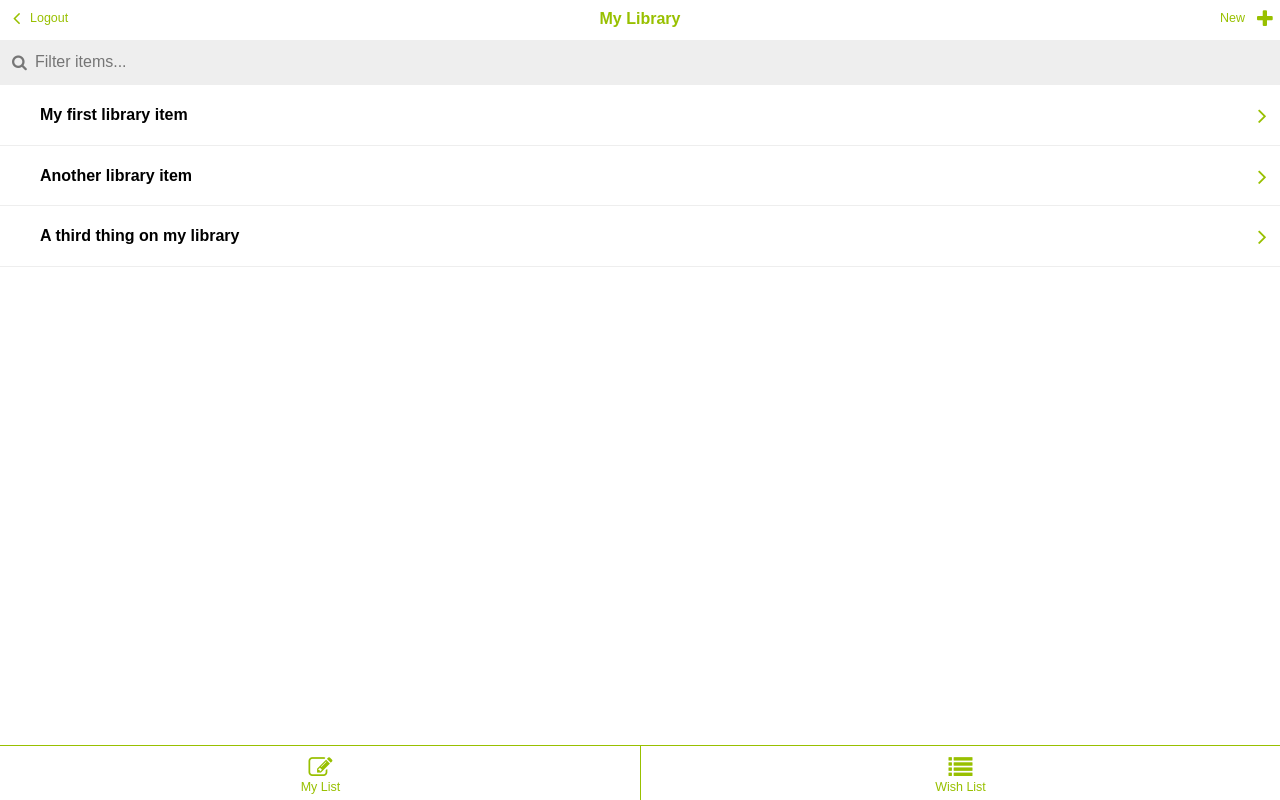
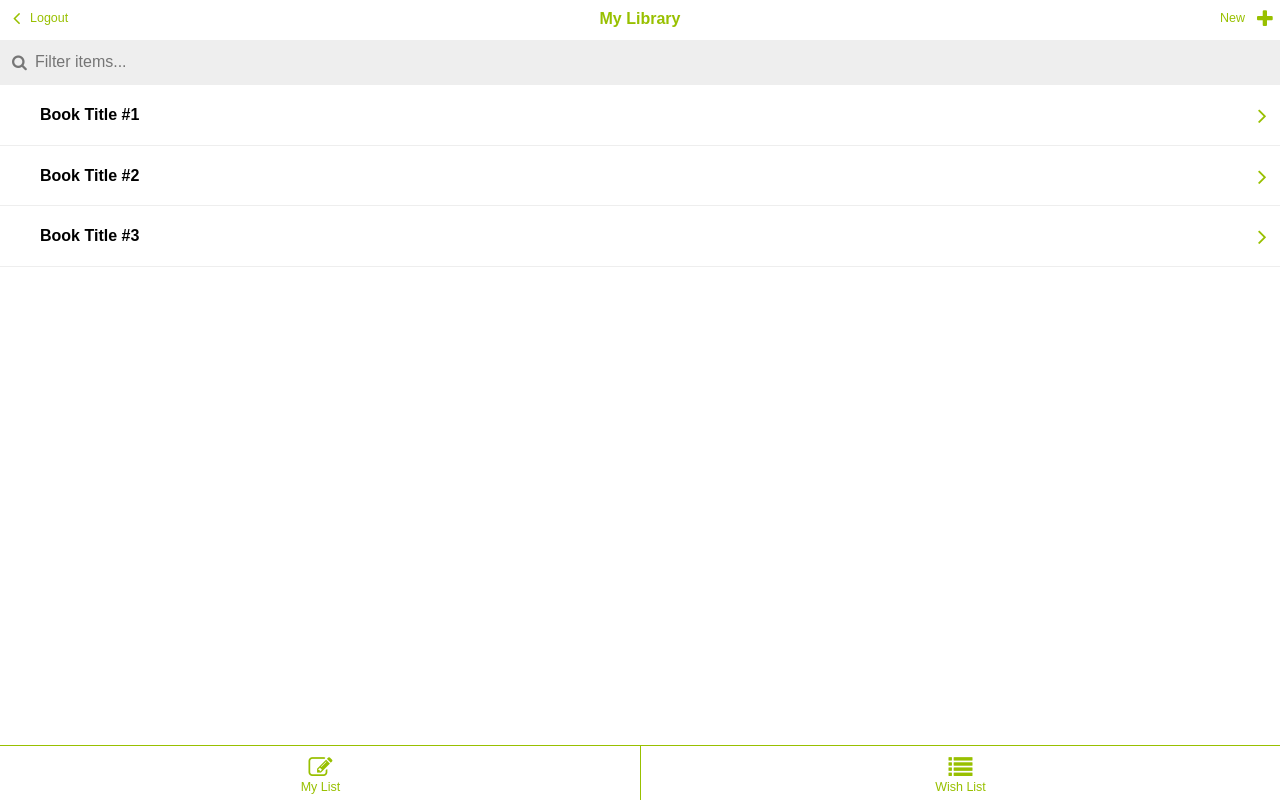
Before and after one commit to xanderoid/libraryApp, a plain HTML site: page index.html in a window 1280 px wide. Drawn offline with Linux system fonts and the light colour scheme; a web font is replaced by a local one.

Commit message:
changed book title placeholder text

```diff
--- a/index.html
+++ b/index.html
@@ -30,7 +30,7 @@
 
 <body>
     <section id="page-main" data-role="page">
-        <header id="header-mylist" data-role="header"  data-theme="a">
+        <header id="header-mylist" data-role="header" data-theme="a">
             <a id="btn-new" data-role="button" data-icon="plus" data-iconpos="right" data-inline="true" href="#page-add" class="ui-btn-right" data-theme="c">New</a>
             <a id="btn-logout" data-role="button" data-icon="arrow-l" data-iconpos="left" data-inline="true" href="#page-login" class="ui-btn-left" data-theme="c">Logout</a>
             <h1>My Library</h1>
@@ -40,17 +40,17 @@
             <ul data-role="listview" id="library" class="mylibrary" data-filter="true">
                 <li>
                     <a href="#page-add">
-                        <h3>My first library item</h3>
+                        <h3>Book Title #1</h3>
                     </a>
                 </li>
                 <li>
                     <a href="#page-add">
-                        <h3>Another library item</h3>
+                        <h3>Book Title #2</h3>
                     </a>
                 </li>
                 <li>
                     <a href="#page-add">
-                        <h3>A third thing on my library</h3>
+                        <h3>Book Title #3</h3>
                     </a>
                 </li>
             </ul>
```
